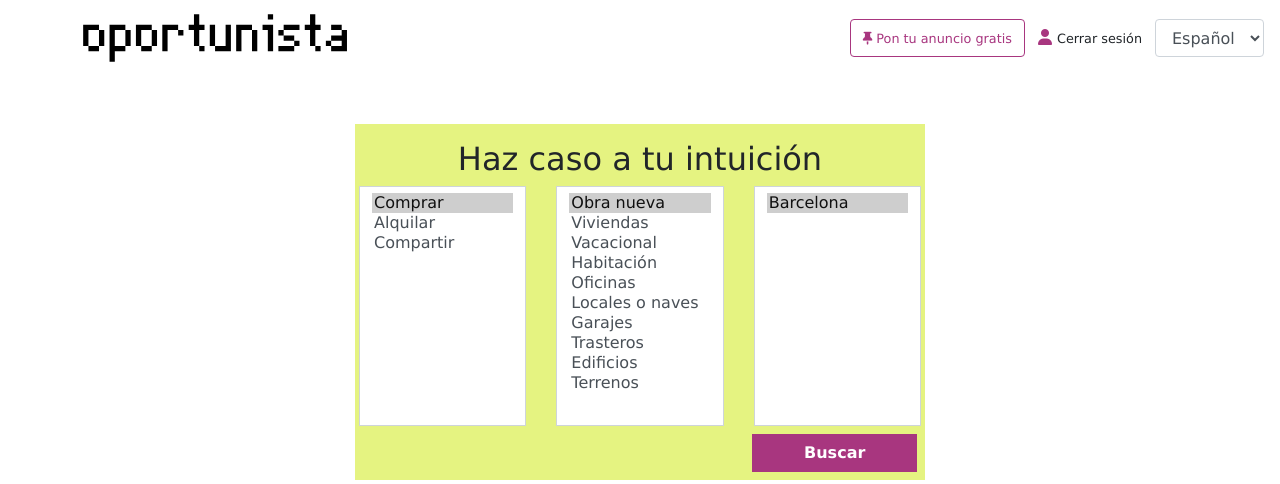
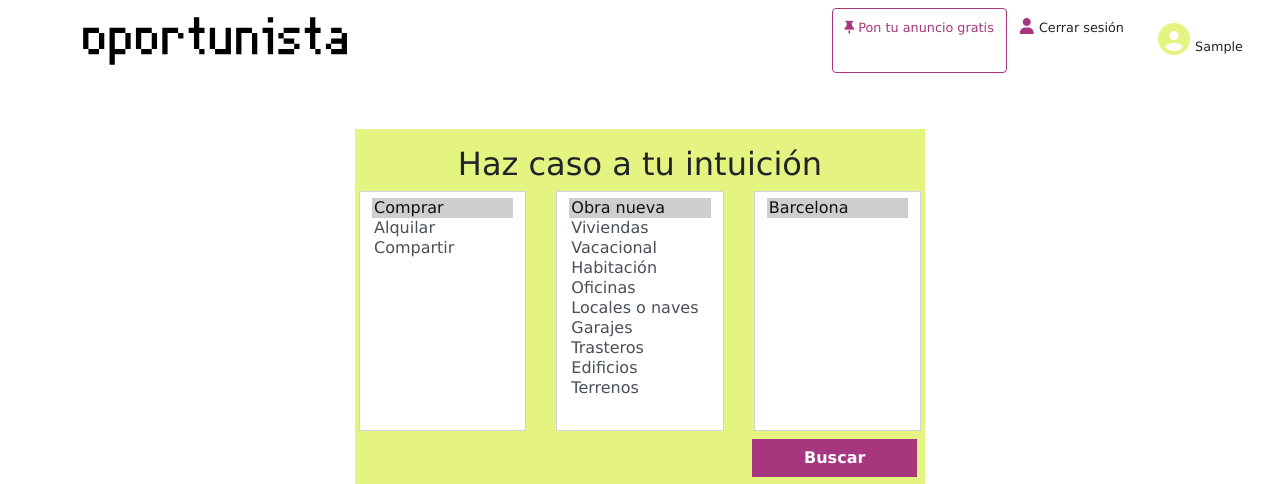
Before and after one commit to aadevafi7/F1-Oportunista-deployment, a Django app: page /home/ in a window 1280 px wide. Shown: the top 484 px of the page. Run offline with Django 3.2, Linux system fonts and the light colour scheme; the visitor is signed in with stand-in values (Sample User, id 1); some libraries are stand-ins or nearby versions.

Commit message:
Added link to profile

```diff
--- a/idealista/templates/idealista_app/base.html
+++ b/idealista/templates/idealista_app/base.html
@@ -38,7 +38,6 @@
                     <a class="nav-link" href="#">Tus mensajes</a>
                 </li>
                 <li class="nav-item" href="#">
-
                     <a class="nav-link" href="#"><i class="fas fa-user-circle"></i> { nombre }</a>
                 </li>
             </ul>
--- a/idealista/templates/idealista_app/home.html
+++ b/idealista/templates/idealista_app/home.html
@@ -46,17 +46,31 @@
           </a>
           {% endif %}
         </li>
+        {% if not user.is_authenticated %}
         <li class="nav-item" href="#">
           <select class="form-control">
             <option data-content='<span class="flag-icon flag-icon-us"></span> Español'>Español</option>
             <option data-content='<span class="flag-icon flag-icon-mx"></span> English'>English</option>
           </select>
+        </li>
+        {% endif %}
+
+        {% if  user.is_authenticated %}
+        <li class="nav-item active">
+          <a class="nav-link" href="{% url 'idealista_app:profile' ">
+            <button class="btn">
+              <i class="fas fa-user-circle text-primary fa-2x"></i>
+              <small>{{ user.first_name }}</small>
+            </button>
+          </a>
+        </li>
+        {% endif %}
       </ul>
     </div>
   </nav>
 
 
-  <div class="container max-width-540 py-5">
+  <div class=" container max-width-540 py-5">
             <form class="bg-primary px-1">
               <div class="row pt-3 px-1 justify-content-center">
                 <h2>Haz caso a tu intuición</h2>
```
Lines whose indentation alone changed are shown as unchanged.
